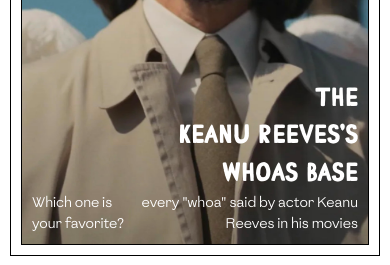
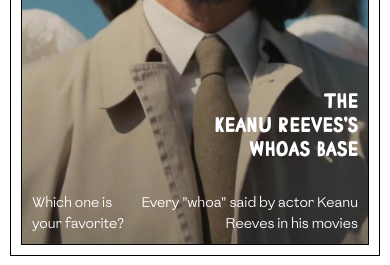
Before and after one commit to perfilev-danil/keanuswhoas, a React (Vite) app: page / in a window 390 px wide. Shown: the part 538-803 px from the top of the page. Built offline with nearby package versions, Linux system fonts and the light colour scheme; no server answers.

Commit message:
fixes: banner typography

```diff
--- a/src/app/styles/typography.css
+++ b/src/app/styles/typography.css
@@ -37,7 +37,8 @@ h1 {
   }
 
   .important {
-    font-size: 25px;
+    font-size: 20px;
+    line-height: 1.2;
   }
 
   h1 {
--- a/src/pages/Home/ui/Banner/Banner.css
+++ b/src/pages/Home/ui/Banner/Banner.css
@@ -22,6 +22,9 @@
   width: 100%;
   color: white;
   position: absolute;
+  display: flex;
+  flex-direction: column;
+  gap: 30px;
   bottom: 0;
   right: 0;
   padding: 10px;
--- a/src/pages/Home/ui/Banner/Banner.jsx
+++ b/src/pages/Home/ui/Banner/Banner.jsx
@@ -23,7 +23,7 @@ const Banner = () => {
           <div className="banner__meta">
             <span className="banner__left">Which one is your favorite?</span>
             <span className="banner__right">
-              every "whoa" said by actor Keanu Reeves in his movies
+              Every "whoa" said by actor Keanu Reeves in his movies
             </span>
           </div>
         </div>
```
